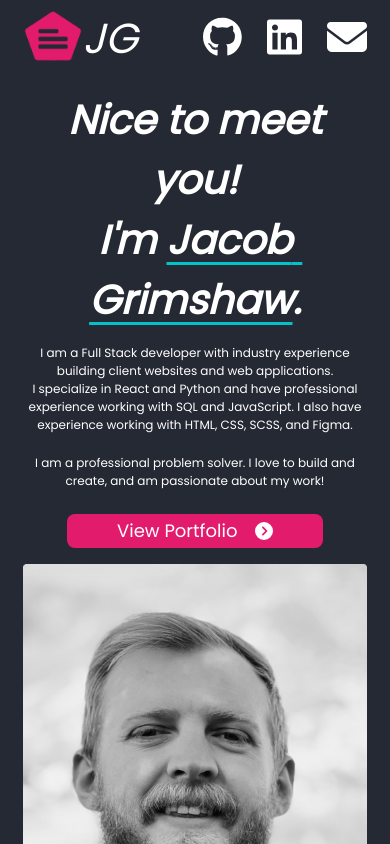
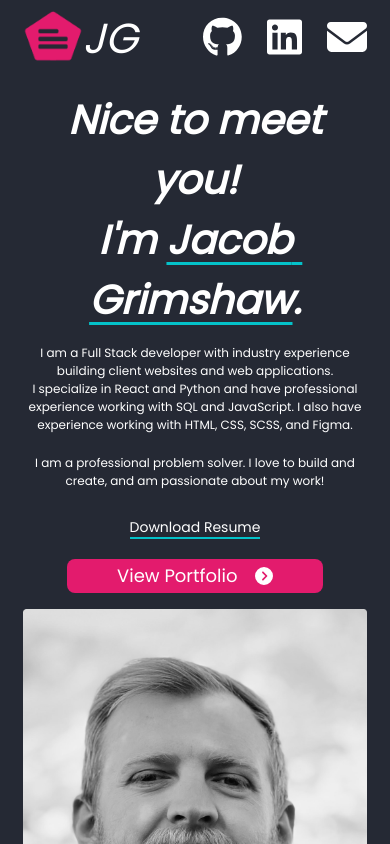
Before and after one commit to jkgrim/portfolio, a React (Create React App) app: page / in a window 390 px wide. Shown: the top 844 px of the page. Built offline with nearby package versions, Linux system fonts and the light colour scheme.

Commit message:
adds and styles resume download link

```diff
--- a/src/App.js
+++ b/src/App.js
@@ -8,6 +8,7 @@ import circles from "./images/circles.png";
 import sudokuSolver from "./images/sudoku-solver.png";
 import keyboard from "./images/keyboard2.webp";
 import code from "./images/code.jpeg";
+import resume from "./files/Jacob G Resume.pdf";
 
 export default function App() {
   const skills = [
@@ -103,6 +104,12 @@ export default function App() {
                 I am a professional problem solver. I love to build and create,
                 and am passionate about my work!
               </div>
+            </div>
+
+            <div className="resume-wrapper">
+              <a href={resume} download>
+                Download Resume
+              </a>
             </div>
 
             <div className="view-portfolio-wrapper">
--- a/src/styles/media-queries/queries-index.scss
+++ b/src/styles/media-queries/queries-index.scss
@@ -56,6 +56,12 @@
           }
 
           .subtext-wrapper {
+            a {
+              font-size: 16px;
+            }
+          }
+
+          .resume-wrapper {
             font-size: 16px;
           }
 
@@ -81,6 +87,12 @@
 
           .subtext-wrapper {
             font-size: 14px;
+          }
+
+          .resume-wrapper {
+            a {
+              font-size: 14px;
+            }
           }
 
           .view-portfolio-wrapper {
--- a/src/styles/pages/home.scss
+++ b/src/styles/pages/home.scss
@@ -112,6 +112,22 @@
           font-size: 18px;
           width: 60%;
           margin: 4% 0 7% 0;
+        }
+
+        .resume-wrapper {
+          margin-bottom: 20px;
+
+          a {
+            font-size: 18px;
+            text-decoration: none;
+            color: #fff;
+            border-bottom: 2px solid $primary-teal;
+            transition: 0.2s ease-in-out;
+          }
+
+          a:hover {
+            margin-left: 15px;
+          }
         }
 
         .view-portfolio-wrapper {
```
Also changed, not shown: 1 other file (tests, documents, lock files or other folders).
